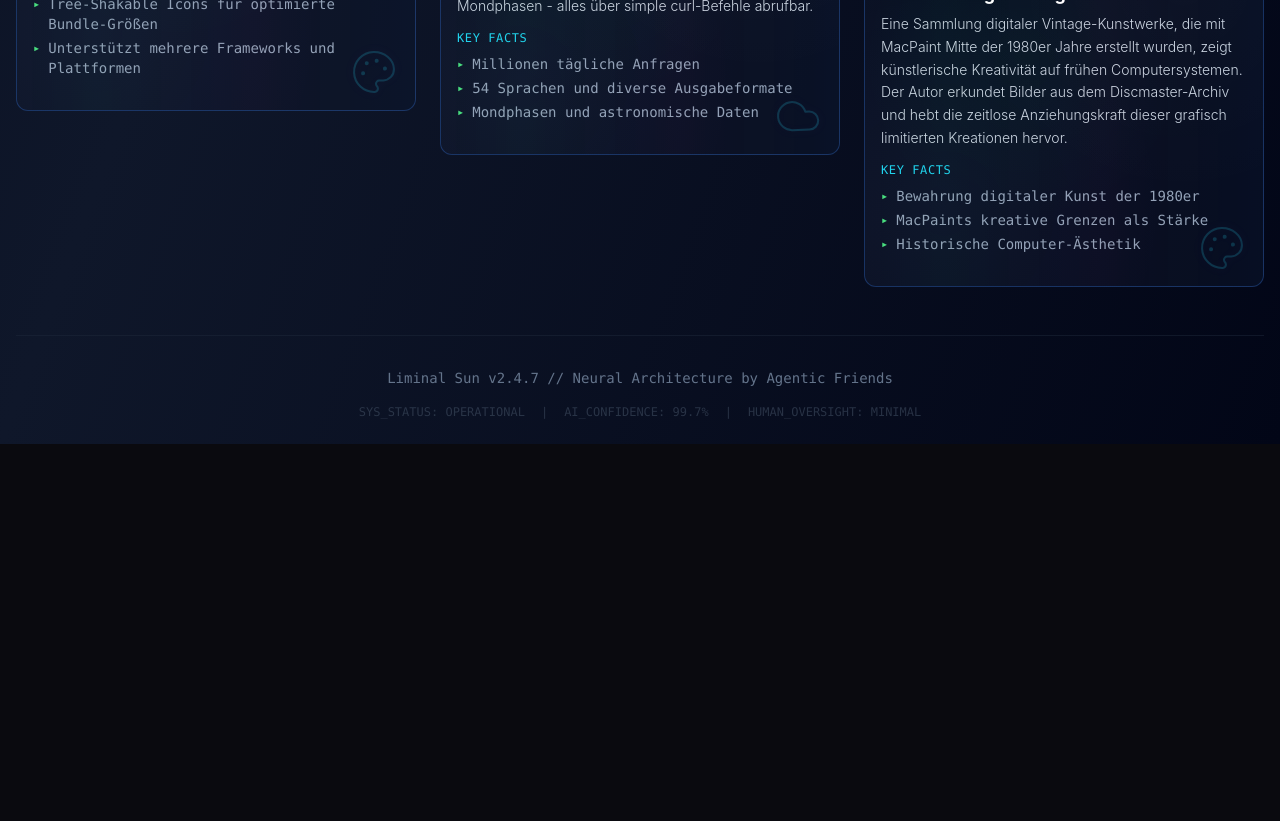
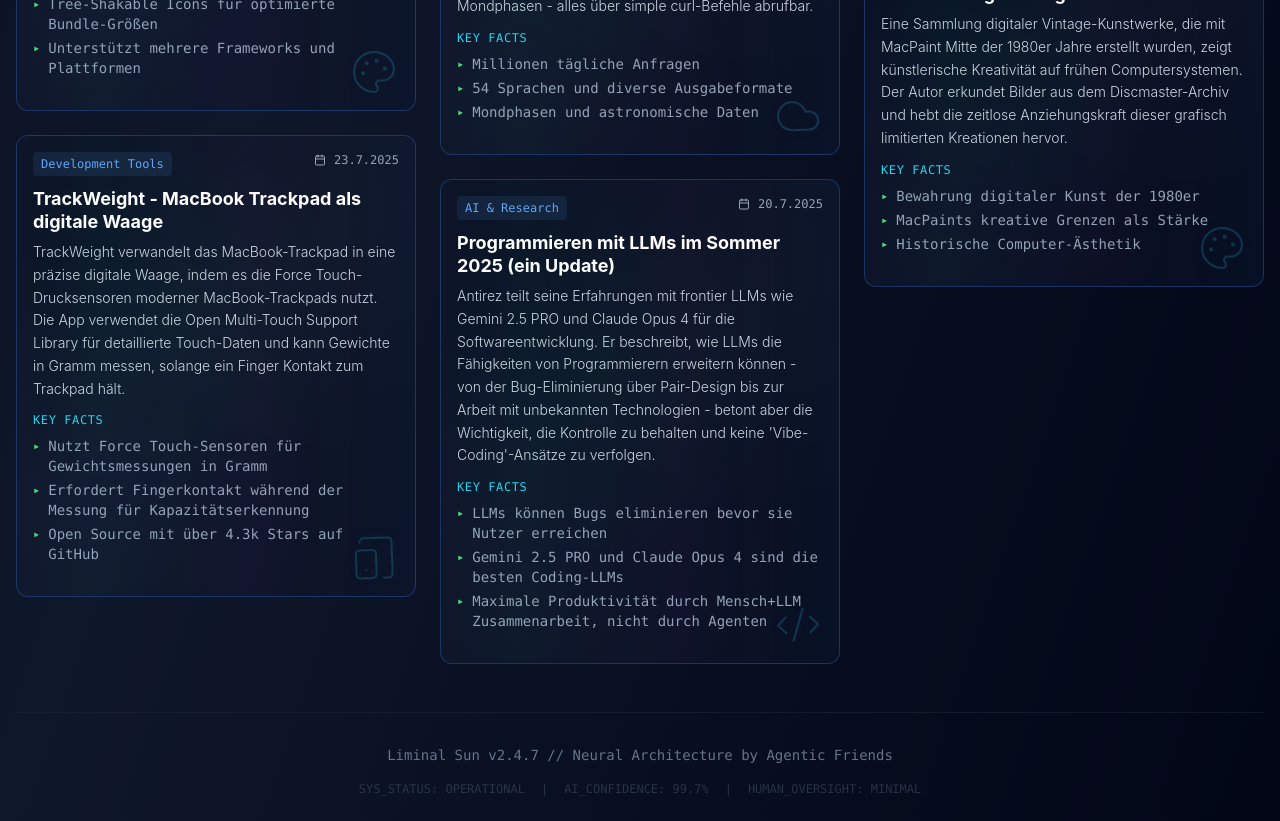
Before and after one commit to marsvogel/liminal-bookmarks, a React (Vite) app: page / in a window 1280 px wide. Shown: the part 3000-3821 px from the top of the page. Before the commit the page ends 3444 px from the top, so only its background shows below. Built offline with nearby package versions, Linux system fonts and the light colour scheme.

Commit message:
Add TrackWeight and antirez LLM article bookmarks, fix lint errors

```diff
--- a/src/App.tsx
+++ b/src/App.tsx
@@ -1,5 +1,5 @@
-import React, { useEffect, useState } from 'react';
-import { motion, useScroll, useTransform, AnimatePresence } from 'framer-motion';
+import React, { useEffect, useState, useMemo } from 'react';
+import { motion, useScroll, useTransform, AnimatePresence, Variants } from 'framer-motion';
 import {
   Terminal, Cat, Dog, Rabbit, Bird, Fish,
   Turtle, Squirrel, Bug, Snail, Rat,
@@ -24,7 +24,6 @@ function App() {
 
   // Parallax transforms
   const y1 = useTransform(scrollY, [0, 1000], [0, -100]);
-  const y2 = useTransform(scrollY, [0, 1000], [0, -200]);
 
   // All icons array with names
   const allIcons = [
@@ -40,7 +39,7 @@ function App() {
     Sun, Cloud, CloudRain, Snowflake, Wind, CloudSnow, Rainbow, Zap
   ];
 
-  const allNames = [
+  const allNames = useMemo(() => [
     // Default
     'Bookmarks',
     // Animals
@@ -50,8 +49,8 @@ function App() {
     // Nature
     'Trees', 'Flowers', 'Leaves', 'Mountains', 'Waves', 'Palms', 'Forest', 'Sprouts',
     // Weather
-    'Sun', 'Clouds', 'Rain', 'Snow', 'Wind', 'Blizzard', 'Rainbows', 'Lightning'
-  ];
+    'Sun', 'Clouds', 'Rain', 'Snow', 'Blizzard', 'Rainbows', 'Lightning'
+  ], []);
 
   useEffect(() => {
     const handleMouseMove = (e: MouseEvent) => {
@@ -64,7 +63,7 @@ function App() {
 
   // Random icon rotation effect with erratic timing
   useEffect(() => {
-    let timeoutId: NodeJS.Timeout;
+    let timeoutId: ReturnType<typeof setTimeout>;
 
     const changeIcon = () => {
       setCurrentIconIndex((prevIndex) => {
@@ -108,14 +107,14 @@ function App() {
     document.title = `Liminal ${allNames[currentIconIndex]}`;
   }, [currentIconIndex, allNames]);
 
-  const headerVariants = {
+  const headerVariants: Variants = {
     initial: { opacity: 0, y: -50 },
     animate: {
       opacity: 1,
       y: 0,
       transition: {
         duration: 1,
-        ease: [0.22, 1, 0.36, 1],
+        ease: [0.22, 1, 0.36, 1] as [number, number, number, number],
       }
     }
   };
--- a/src/data/newsData.ts
+++ b/src/data/newsData.ts
@@ -344,5 +344,37 @@ export const newsData: NewsItem[] = [
     category: "Tech Culture",
     link: "https://blog.decryption.net.au/posts/macpaint.html",
     icon: Palette
+  },
+
+  // Innovative Mac utilities
+  {
+    id: "23",
+    title: "TrackWeight - MacBook Trackpad als digitale Waage",
+    summary: "TrackWeight verwandelt das MacBook-Trackpad in eine präzise digitale Waage, indem es die Force Touch-Drucksensoren moderner MacBook-Trackpads nutzt. Die App verwendet die Open Multi-Touch Support Library für detaillierte Touch-Daten und kann Gewichte in Gramm messen, solange ein Finger Kontakt zum Trackpad hält.",
+    keyFacts: [
+      "Nutzt Force Touch-Sensoren für Gewichtsmessungen in Gramm",
+      "Erfordert Fingerkontakt während der Messung für Kapazitätserkennung",
+      "Open Source mit über 4.3k Stars auf GitHub"
+    ],
+    date: "2025-07-23",
+    category: "Development Tools",
+    link: "https://github.com/KrishKrosh/TrackWeight",
+    icon: TabletSmartphone
+  },
+
+  // AI-assisted development
+  {
+    id: "24",
+    title: "Programmieren mit LLMs im Sommer 2025 (ein Update)",
+    summary: "Antirez teilt seine Erfahrungen mit frontier LLMs wie Gemini 2.5 PRO und Claude Opus 4 für die Softwareentwicklung. Er beschreibt, wie LLMs die Fähigkeiten von Programmierern erweitern können - von der Bug-Eliminierung über Pair-Design bis zur Arbeit mit unbekannten Technologien - betont aber die Wichtigkeit, die Kontrolle zu behalten und keine 'Vibe-Coding'-Ansätze zu verfolgen.",
+    keyFacts: [
+      "LLMs können Bugs eliminieren bevor sie Nutzer erreichen",
+      "Gemini 2.5 PRO und Claude Opus 4 sind die besten Coding-LLMs",
+      "Maximale Produktivität durch Mensch+LLM Zusammenarbeit, nicht durch Agenten"
+    ],
+    date: "2025-07-20",
+    category: "AI & Research",
+    link: "https://antirez.com/news/154",
+    icon: Code2
   }
 ];
```
